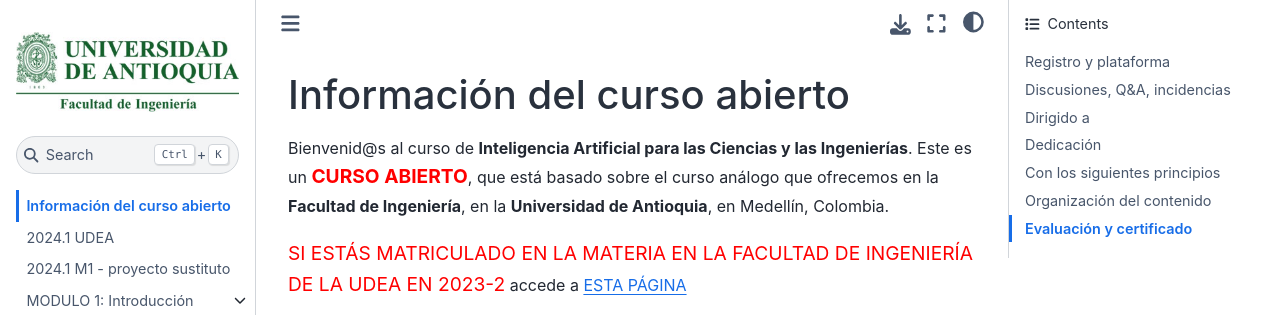
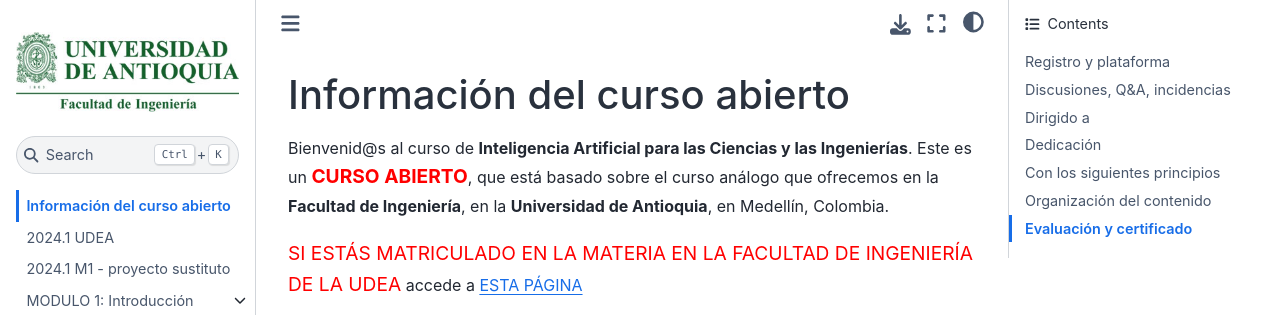
Before and after one commit to rramosp/ai4eng.v1, a Jupyter Book: the page built from intro.md, in a window 1280 px wide and 900 px high, cut to the strip 0-315 px from the top of the window. Built offline with Jupyter Book 1.0.4 settings and Sphinx 7.4.7 and the Sphinx Book theme 1.1.4, drawn with Linux system fonts in a browser that asks for light colours; pages that are not in the unit, such as notebooks, are missing from menus.

Commit message:
Update intro.md

```diff
--- a/intro.md
+++ b/intro.md
@@ -2,7 +2,7 @@
 
 Bienvenid@s al curso de **Inteligencia Artificial para las Ciencias y las Ingenierías**. Este es un <big><font color='red'>**CURSO ABIERTO**</font></big>, que está basado sobre el curso análogo que ofrecemos en la **Facultad de Ingeniería**, en la **Universidad de Antioquia**, en Medellín, Colombia.
 
-<big><font color="RED">SI ESTÁS MATRICULADO EN LA MATERIA EN LA FACULTAD DE INGENIERÍA DE LA UDEA EN 2023-2</font></big> accede a [ESTA PÁGINA](content/M00_intro_udea)
+<big><font color="RED">SI ESTÁS MATRICULADO EN LA MATERIA EN LA FACULTAD DE INGENIERÍA DE LA UDEA</font></big> accede a [ESTA PÁGINA](content/M00_intro_udea)
 
 <center>
 <iframe width="560" height="315"
```
